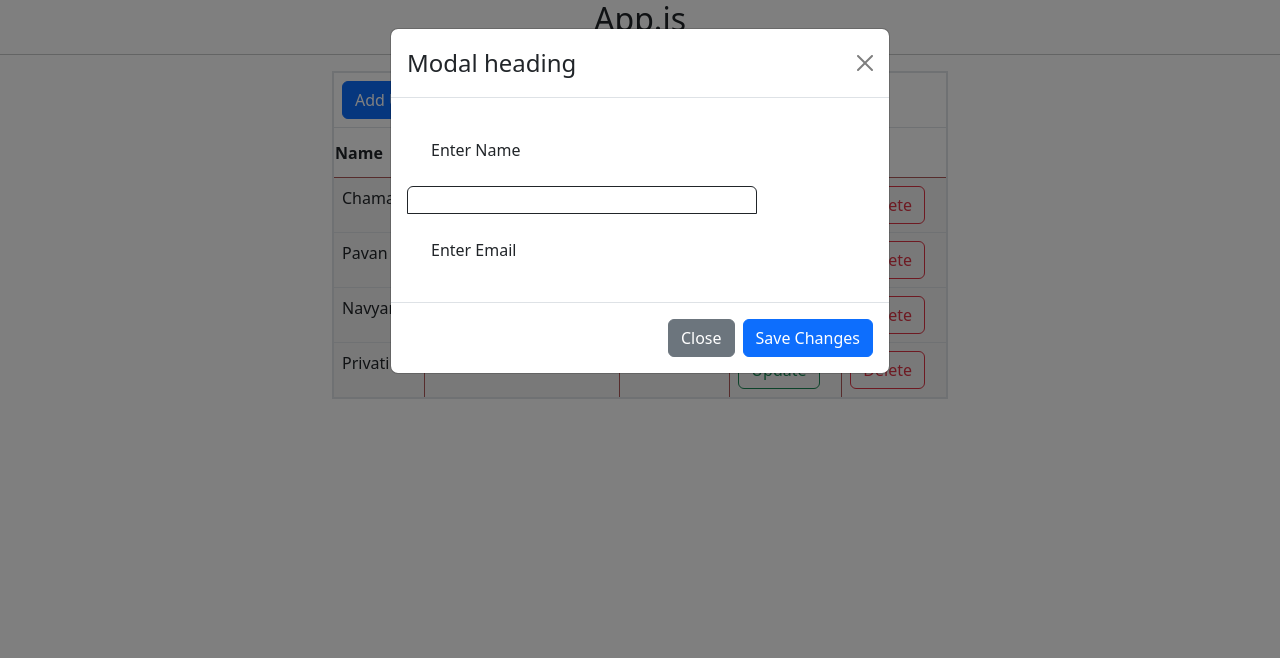
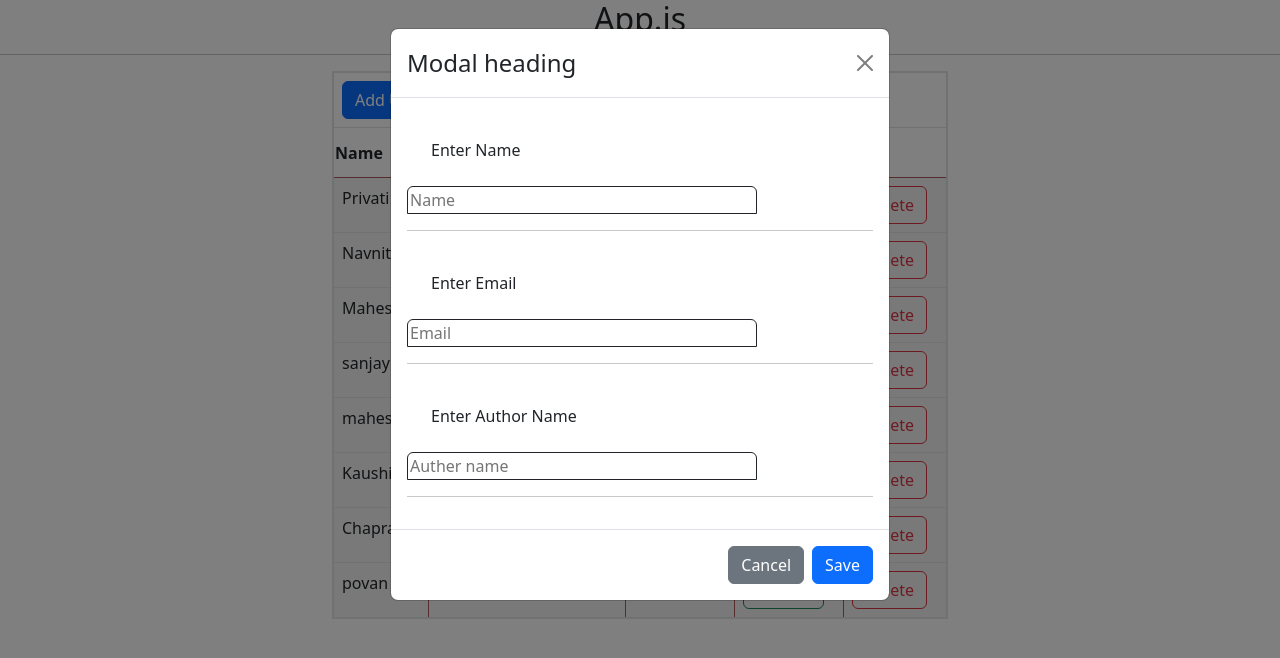
Before and after one commit to PrajapatiPankaj/table, a React (Create React App) app: page / in a window 1280 px wide. Both pictures are taken after a click on the button "Add User". Shown: the top 658 px of the page. Built offline with nearby package versions, Linux system fonts and the light colour scheme; data requests are answered from the project's data file.

Commit message:
UpdateData

```diff
--- a/db.json
+++ b/db.json
@@ -1,29 +1,5 @@
 {
   "posts": [
-    {
-      "id": 2,
-      "name": "Chaman",
-      "title": "React-demo-2",
-      "author": "caroli",
-      "email": "chaman@gmail.com",
-      "subjectId": 1
-    },
-    {
-      "id": 3,
-      "name": "Pavan",
-      "title": "React-demo-3",
-      "author": "Netramani",
-      "email": "pavan@gmail.com",
-      "subjectId": 1
-    },
-    {
-      "name": "Navyan",
-      "title": "React-demo-44",
-      "author": "Karoti",
-      "email": "navyan@gmail.com",
-      "subjectId": 1,
-      "id": 5
-    },
     {
       "name": "Privati",
       "title": "React-demo-21",
@@ -31,6 +7,52 @@
       "email": "privati@gmail.com",
       "subjectId": 2,
       "id": 6
+    },
+    {
+      "id": 1,
+      "name": "Navnit",
+      "title": "React-demo-3",
+      "author": "Netramani",
+      "email": "navnit@gmail.com",
+      "subjectId": 1
+    },
+    {
+      "id": 7,
+      "name": "Mahesh",
+      "title": "React-demo-1",
+      "author": "mantoli",
+      "email": "mahesh@gmail.com",
+      "subjectId": 2
+    },
+    {
+      "name": "sanjay",
+      "email": "sanjay@gmail.com",
+      "author": "sdfdf",
+      "id": 8
+    },
+    {
+      "name": "mahesh",
+      "email": "mahesh@gmail.com",
+      "author": "vitrapati",
+      "id": 9
+    },
+    {
+      "name": "Kaushik",
+      "email": "kaushik@gmail.com",
+      "author": "Kailaashtri",
+      "id": 10
+    },
+    {
+      "name": "Chaprani",
+      "email": "chaprani@gmail.com",
+      "author": "yunoca",
+      "id": 11
+    },
+    {
+      "name": "povan",
+      "email": "povan@gmail.com",
+      "author": "trocani",
+      "id": 12
     }
   ],
   "subject": [
--- a/package.json
+++ b/package.json
@@ -17,7 +17,8 @@
     "react-router-dom": "^6.9.0",
     "react-scripts": "5.0.1",
     "redux-persist": "^6.0.0",
-    "web-vitals": "^2.1.0"
+    "web-vitals": "^2.1.0",
+    "yup": "^1.0.2"
   },
   "scripts": {
     "start": "react-scripts start",
--- a/src/components/getuser.js
+++ b/src/components/getuser.js
@@ -1,32 +1,41 @@
 import "../com.css";
-import React, { useEffect,useState } from "react";
+import React, { useEffect, useState } from "react";
 import Table from "react-bootstrap/Table";
-import {useFormik} from 'formik'
+import { useFormik } from "formik";
 // import { getUserData } from "../api/userapi";
-import { useDispatch,useSelector} from "react-redux";
-import { deleteThunk, thunkUserData } from "../slice/getdataslice";
+import { useDispatch, useSelector } from "react-redux";
+import {
+  addUserThunk,
+  deleteThunk,
+  thunkUserData,
+} from "../slice/getdataslice";
 // import { useDispatch } from "react-redux";
 // import { useNavigate } from "react-router-dom";
 import Button from "react-bootstrap/Button";
 import Modal from "react-bootstrap/Modal";
 import Form from "react-bootstrap/Form";
-
+import * as Yup from "yup";
 
 const GetUser = () => {
   // const [userData, setUserData] = useState([]);
   const [show, setShow] = useState(false);
-    const handleClose = () => setShow(false);
+
+  const handleClose = () => {
+    setShow(false);
+  };
   const handleShow = () => setShow(true);
 
-const dispatch =useDispatch();
+  const dispatch = useDispatch();
   // const navigate =useNavigate();
 
-
-const {allData:userData,isLoading,hasError} = useSelector((state) => state.userdata);
+  const {
+    allData: userData,
+    isLoading,
+    hasError,
+  } = useSelector((state) => state.userdata);
 
   console.log("Loading", isLoading);
   console.log("Error", hasError);
-
 
   // console.log("Userdata in UI : ", userData)
 
@@ -45,25 +54,47 @@ useEffect(() => {
     dispatch(thunkUserData());
   }, []);
 
-
-const handleDelete= (id)=>{
-  try{
-
+  const handleDelete = (id) => {
+    try {
       dispatch(deleteThunk(id));
       // navigate("/");
-  }catch(err){
+    } catch (err) {
       return console.log(`Failed to delete the post ${err}`);
     }
-
-}
+  };
 
   const formik = useFormik({
-  initialValues:{
-      name:'',
-      email:'',
-      author:''
-  }
-})
+    initialValues: {
+      name: "",
+      email: "",
+      author: "",
+    },
+    onSubmit: (values) => {
+      console.log("values", values);
+      dispatch(addUserThunk(values));
+    },
+    validationSchema: Yup.object({
+      name: Yup.string()
+        .min(2, "Name must be more than 1 charecter")
+        .max(15, "Name must be 15 charecter or less")
+        .required("Required"),
+      email: Yup.string().email("Invalid Email Address").required("Required"),
+      author: Yup.string()
+        .max(20, "Author name must have 20 or less charecter")
+        .required("required"),
+    }),
+  });
+  const handleSetFormValues = (data) => {
+    formik.setValues({
+      name: `${data.name}`,
+      email: `${data.email}`,
+      author: `${data.author}`,
+    });
+  };
+  const openUpdateModal = (data) => {
+    handleShow();
+    handleSetFormValues(data);
+  };
 
   return (
     <>
@@ -81,6 +112,7 @@ const formik = useFormik({
                     <Modal.Header closeButton>
                       <Modal.Title>Modal heading</Modal.Title>
                     </Modal.Header>
+
                     <form onSubmit={formik.handleSubmit}>
                       <Modal.Body>
                         <Form>
@@ -94,25 +126,58 @@ const formik = useFormik({
                             id="name"
                             name="name"
                             type="string"
+                            placeholder="Name"
                             className="border border-dark rounded-top w-75"
                             onChange={formik.handleChange}
                             value={formik.values.name}
                           />
                           <br></br>
+                          <hr />
                           <label
                             className="m-4 font-weight-bolder"
                             htmlFor="email"
                           >
                             Enter Email
                           </label>
+                          <input
+                            id="email"
+                            name="email"
+                            type="string"
+                            placeholder="Email"
+                            className="border border-dark rounded-top w-75"
+                            onChange={formik.handleChange}
+                            value={formik.values.email}
+                          />
+                          <br></br>
+                          <hr />
+                          <label
+                            className="m-4 font-weight-bolder"
+                            htmlFor="auther"
+                          >
+                            Enter Author Name
+                          </label>
+                          <input
+                            id="author"
+                            name="author"
+                            type="string"
+                            placeholder="Auther name"
+                            className="border border-dark rounded-top w-75"
+                            onChange={formik.handleChange}
+                            value={formik.values.author}
+                          />
+                          <hr />
                         </Form>
                       </Modal.Body>
                       <Modal.Footer>
                         <Button variant="secondary" onClick={handleClose}>
-                         Close
+                          Cancel
                         </Button>
-                       <Button variant="primary" onClick={handleClose}>
-                         Save Changes
+                        <Button
+                          variant="primary"
+                          type="submit"
+                          onClick={handleClose}
+                        >
+                          Save
                         </Button>
                       </Modal.Footer>
                     </form>
@@ -135,7 +200,12 @@ const formik = useFormik({
                   <td>{data.email}</td>
                   <td>{data.author}</td>
                   <td>
-                   <Button variant="outline-success">Update</Button>
+                    <Button
+                      variant="outline-success"
+                      onClick={()=>openUpdateModal(data)}
+                    >
+                      Update
+                    </Button>
                   </td>
                   <td>
                     <Button
@@ -160,6 +230,4 @@ const formik = useFormik({
   );
 };
 
-
-
 export default GetUser;
--- a/src/slice/getdataslice.js
+++ b/src/slice/getdataslice.js
@@ -1,30 +1,45 @@
 import { createSlice, createAsyncThunk } from "@reduxjs/toolkit";
 import axios from "axios";
-
 
 export const thunkUserData = createAsyncThunk("userdata", async () => {
   console.log("step 2222");
   // try {
-    const res = await axios.get("http://localhost:3000/posts");
+  const res = await axios.get("http://localhost:3000/posts");
 
-    console.log("data in response", res.data);
-    return  res.data;
+  console.log("data in response", res.data);
+  return res.data;
   // } catch (err) {
   //   return err;
   // }
 });
 
-export const deleteThunk =createAsyncThunk("delete",
+export const deleteThunk = createAsyncThunk(
+  "userData/deleteThunk",
 
-    async(id)=>{
-       const del = await axios.delete(`http://localhost:3000/posts/${id}`)
-          console.log("data for delete", del);
-        if(del?.status===200|201) return id
+  async (id, thunkAPI) => {
+    const del = await axios.delete(`http://localhost:3000/posts/${id}`);
+    console.log("data for delete", del);
+    if (del?.status === 200) {
+      thunkUserData();
+    }
 
-        console.log("id",id)
-        return `${del.status} : ${del.statusText}`
+    console.log("id", id);
+    return thunkAPI.dispatch(thunkUserData());
+  }
+);
+
+export const addUserThunk = createAsyncThunk(
+  "userData/addUserThunk",
+
+  async (val, thunkAPI) => {
+    const add = await axios.post(`http://localhost:3000/posts`, val);
+    const res = add.data;
+    console.log("response in addthunk", res);
+    if ((res?.status === 200) | 201) {
+      return thunkAPI.dispatch(thunkUserData());
     }
-)
+  }
+);
 
 const initialState = {
   allData: [],
@@ -59,17 +74,23 @@ const userDataSlice = createSlice({
       .addCase(thunkUserData.rejected, (state, action) => {
         state.isLoading = false;
         state.hasError = true;
-      })
-      .addCase(deleteThunk.fulfilled,(state, action)=>{
+      });
+    // .addCase(deleteThunk.fulfilled,(state, action)=>{
+    //     state.isLoading = false;
+    //     state.hasError = false;
+    //     //  console.log("Newdata after Delate opretion:", state.allData);
 
-           console.log("Newdata after Delate opretion:", state.allData);
+    //     // const newData= state.allData.filter(data=>{
+    //     //     return data.id !== action.payload;
+    //     // })
+    //     // state.allData = newData;
+    //     console.log("Newdata after Delate opretion:",state.allData)
+    // })
+    // .addCase(addUserThunk.fulfilled,(states,action)=>{
+    //       console.log("addUserThunkdata in extrareducer",action.payload)
 
-          const newData= state.allData.filter(data=>{
-              return data.id !== action.payload;
-          })
-          state.allData = newData;
-          console.log("Newdata after Delate opretion:",state.allData)
-      });
+    // })
+    // ;
   },
 });
 
```
Also changed, not shown: 2 other files (tests, documents, lock files or other folders). Lines whose indentation alone changed are shown as unchanged.
